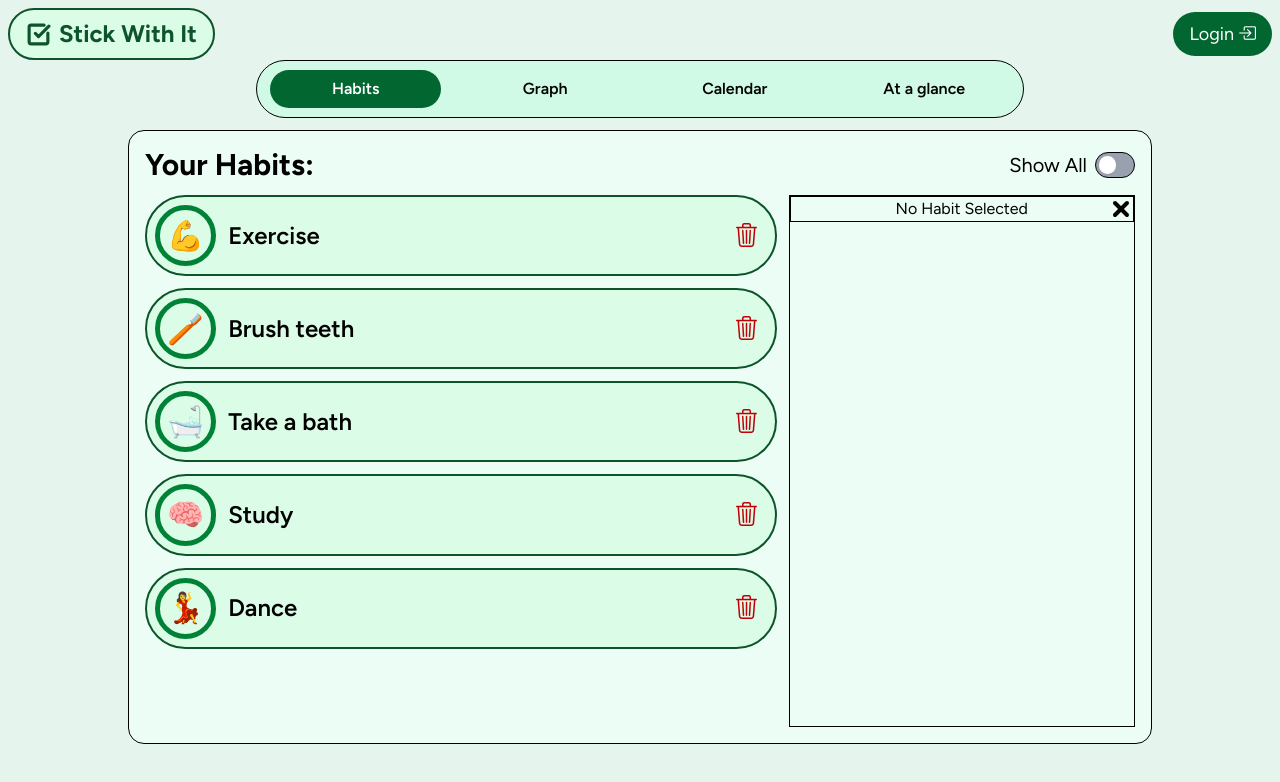
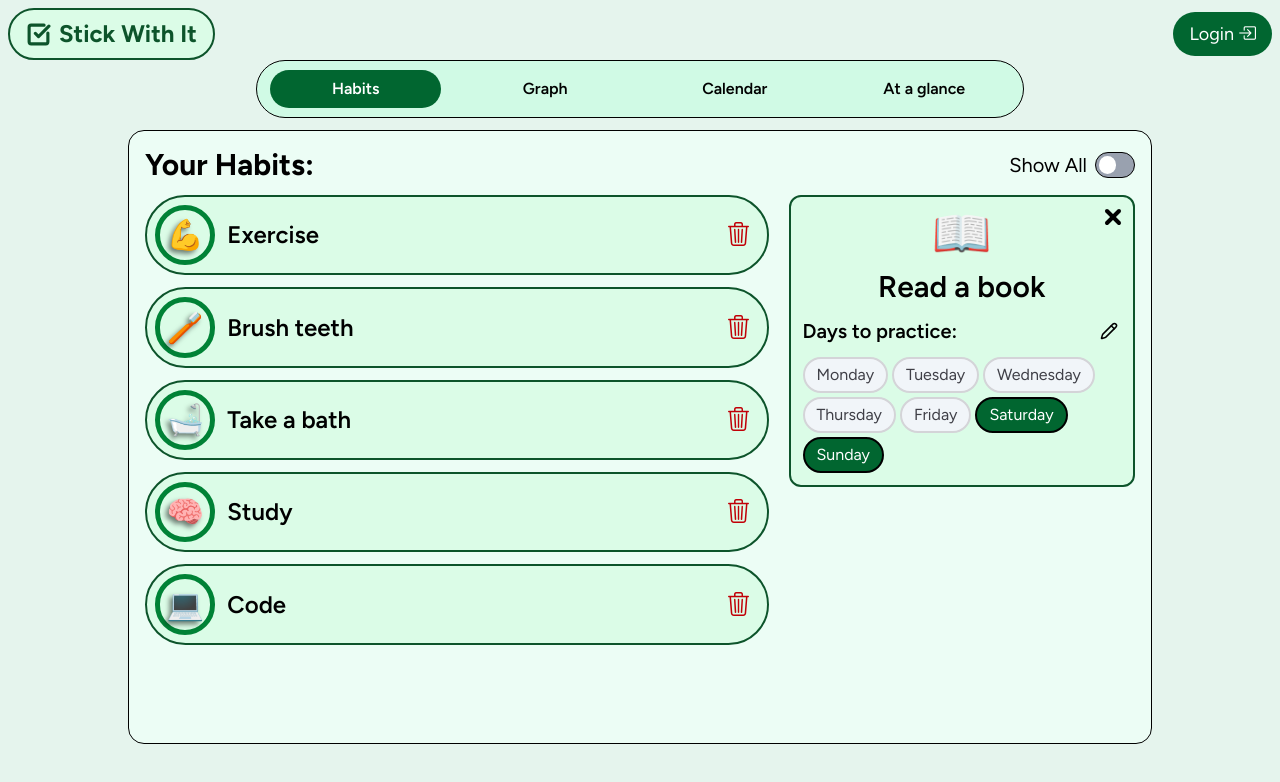
Before and after one commit to zarwaan/stick-with-it, a React (Vite) app: page / in a window 1280 px wide. Shown: the top 782 px of the page. Built offline with nearby package versions, Linux system fonts and the light colour scheme.

Commit message:
Habit details added

```diff
--- a/src/components/HabitsView/Habit.jsx
+++ b/src/components/HabitsView/Habit.jsx
@@ -11,7 +11,7 @@ export default function Habit({habit}) {
                         whileTap={{y:2}}
                         onClick={()=>openHabit(habit)}>
             <div className="border- border-green-700 border-5 w-[10%] rounded-full aspect-square flex-center text-3xl">
-                <span className="tex-shadow-[-3px_3px_5px_rgb(0_0_0_/_0.5)]">
+                <span className="text-shadow-[-3px_3px_5px_rgb(0_0_0_/_0.5)]">
                     {habit.emoji}
                 </span>
             </div>
--- a/src/components/HabitsView/HabitDetails.jsx
+++ b/src/components/HabitsView/HabitDetails.jsx
@@ -1,27 +1,64 @@
-import { X } from "lucide-react";
+import { Check, Pencil, X } from "lucide-react";
 import { useHabitContext } from "../../providers/HabitProvider"
 import { motion } from "motion/react";
+import { week } from "../../helpers/calendar";
+import MarkedDay from "./MarkedDay";
 
 export default function HabitDetails() {
-    const {currentHabitView, closeHabit} = useHabitContext();
+    const {currentHabitView, closeHabit, editMode, setEditMode} = useHabitContext();
     return (
-        <div className="border flex flex-col relative">
-            <div className="absolute flex right-0 border-blue-600">
+        <div className="flex flex-col relative gap-3 p-3 rounded-xl
+                            border-2 border-green-900 bg-green-100
+        ">
+            <div className="absolute flex right-2 top-2 border-blue-600">
                 <motion.button onClick={() => closeHabit()} className="border-red-600 cursor-pointer"
                     whileHover={{
-                        color: "darkred"
-                    }}>
+                        color: "#8b0000"
+                    }}
+                    transition={{duration: 0}}>
                     <X strokeWidth={4}></X>
                 </motion.button>
             </div>
-            <div>
-                {
-                    currentHabitView ?
-                    currentHabitView.emoji + " " + currentHabitView.title
-                    :
-                    "No Habit Selected"
-                }
-            </div>
+            {
+                currentHabitView ? (
+                <>
+                    <div className="text-5xl">
+                        {currentHabitView.emoji}
+                    </div>
+                    <div className=" text-3xl font-semibold">
+                        {currentHabitView.title}
+                    </div>
+                    <div className=" flex justify-between text-xl font-semibold">
+                        <div className=" h-fit mt-auto mb-auto">Days to practice:</div>
+                        <div className=" flex flex-row">
+                            <motion.button className=" cursor-pointer rounded-full p-1 aspect-square flex-center"
+                            onClick={()=>{setEditMode(mode => !mode)}}
+                            whileHover={{
+                                color: "rgb(255,255,255)",
+                                backgroundColor: "rgba(0, 70, 0, 1)"
+                            }}
+                            transition={{duration: 0.15, ease: "linear"}}>
+                                {
+                                    editMode ?
+                                    <Check strokeWidth={3} size={18}></Check>
+                                    :
+                                    <Pencil size={18}></Pencil>
+                                }
+                            </motion.button>
+                        </div>
+                    </div>
+                    <div className=" flex flex-row flex-wrap gap-1">
+                        {
+                            week.map((day,index)=>
+                                <MarkedDay key={index} day={day} isMarked={currentHabitView.dayArray[index]}>
+                                </MarkedDay>
+                            )
+                        }
+                    </div>
+                </> )
+                :
+                null
+            }
         </div>
     )
 }
--- a/src/components/HabitsView/HabitsView.jsx
+++ b/src/components/HabitsView/HabitsView.jsx
@@ -18,18 +18,9 @@ export default function HabitsView() {
                 </div>
                 <ShowAllToggle></ShowAllToggle>
             </div>
-            <div className="flex flex-row h-[100%] border-blue-700 overflow-hidden">
+            <div className="flex flex-row h-[100%] border-blue-700 overflow-hidden gap-2">
                 <div className=" border-red-700 pr-3 flex flex-1 flex-col gap-3 h-[100%] overflow-y-scroll" id="habit-list">
                     {
-                        // showAll ?
-                        // allHabits.map((habit,index) => {
-                        //     return (<Habit key={index} habit={habit}></Habit>)
-                        // })
-                        // :
-                        // todayHabits.map((habit,index) => {
-                        //     return (<Habit key={index} habit={habit}></Habit>)
-                        // })
-
                         allHabits.map((habit, index) => {
                             const todayDaynum = week.indexOf(today)
                             if(habit.dayArray[todayDaynum] || (!habit.dayArray[todayDaynum] && showAll)){
@@ -43,9 +34,9 @@ export default function HabitsView() {
                 <AnimatePresence initial={false}>
                     {
                         sideBarOpen ? (
-                        <motion.div className="p-0 w-0 border flex flex-col"
+                        <motion.div className="p-0 w-0 border flex flex-col rounded-xl "
                                     initial={{padding: "none", width: "0%", border: "none"}}
-                                    animate={{padding: "", width: "35%", border: "1px solid black"}}
+                                    animate={{padding: "", width: "35%", border: "0px solid black"}}
                                     exit={{padding: "none", width: "0%", border: "none"}}
                                     transition={{duration: 0.3, ease: "easeOut"}}>
                             <HabitDetails></HabitDetails>
--- /dev/null
+++ b/src/components/HabitsView/MarkedDay.jsx
@@ -0,0 +1,21 @@
+import { useEffect, useState } from "react"
+import { useHabitContext } from "../../providers/HabitProvider";
+
+export default function MarkedDay({day,isMarked}){
+    const [marked, setMarked] = useState(isMarked)
+    const {editMode} = useHabitContext();
+
+    useEffect(() => {
+        setMarked(isMarked);
+    }, [isMarked])
+    return (
+        <button className={`border-2 p-1 rounded-full pl-3 pr-3 transition-all duration-200
+        ${
+            marked ? "bg-green-800 text-white border-black" : "bg-slate-100 text-zinc-700 border-zinc-300"
+        }
+        ${ editMode ? "cursor-pointer" : "cursor-not-allowed"}`}
+        onClick={() => { if(editMode) setMarked(marked => !marked); else {/*nothing*/}}}>
+            {day}
+        </button>
+    )
+}
--- a/src/helpers/calendar.js
+++ b/src/helpers/calendar.js
@@ -6,4 +6,4 @@ export const weekAbbr = week.map((day) => day.slice(0,3))
 
 export const weekSingleLetter = week.map((day) => day.slice(0,1))
 
-export const today = "Wednesday"
+export const today = "Thursday"
--- a/src/providers/HabitProvider.jsx
+++ b/src/providers/HabitProvider.jsx
@@ -4,8 +4,14 @@ const HabitContext = createContext();
 
 export default function HabitProvider({children}) {
     const [showAll, setShowAll] = useState(false)
-    const [currentHabitView, setCurrentHabitView] = useState(null)
+    const [currentHabitView, setCurrentHabitView] = useState({
+        id: 1,
+        title: "Read a book",
+        emoji: "📖",
+        dayArray: [0,0,0,0,0,1,1]
+    })
     const [sideBarOpen, setSideBarOpen] = useState(true)
+    const [editMode, setEditMode] = useState(false)
 
     const openHabit = (habit) => {
         setCurrentHabitView(habit);
@@ -18,7 +24,7 @@ export default function HabitProvider({children}) {
     }
 
     return (
-        <HabitContext.Provider value={{showAll, setShowAll, currentHabitView, sideBarOpen , openHabit, closeHabit}}>
+        <HabitContext.Provider value={{showAll, setShowAll, currentHabitView, sideBarOpen , openHabit, closeHabit, editMode, setEditMode}}>
             {children}
         </HabitContext.Provider>
     )
```
